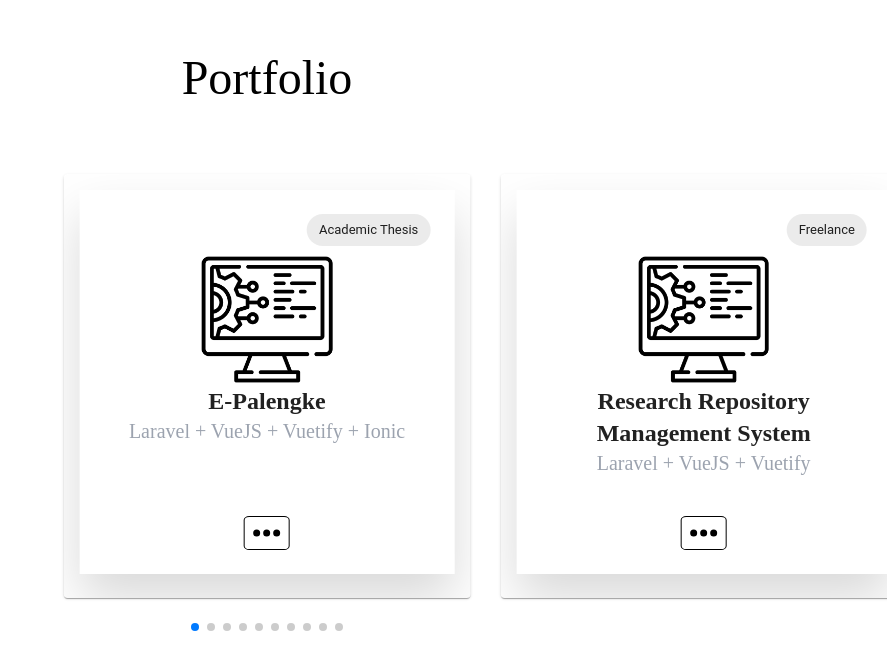
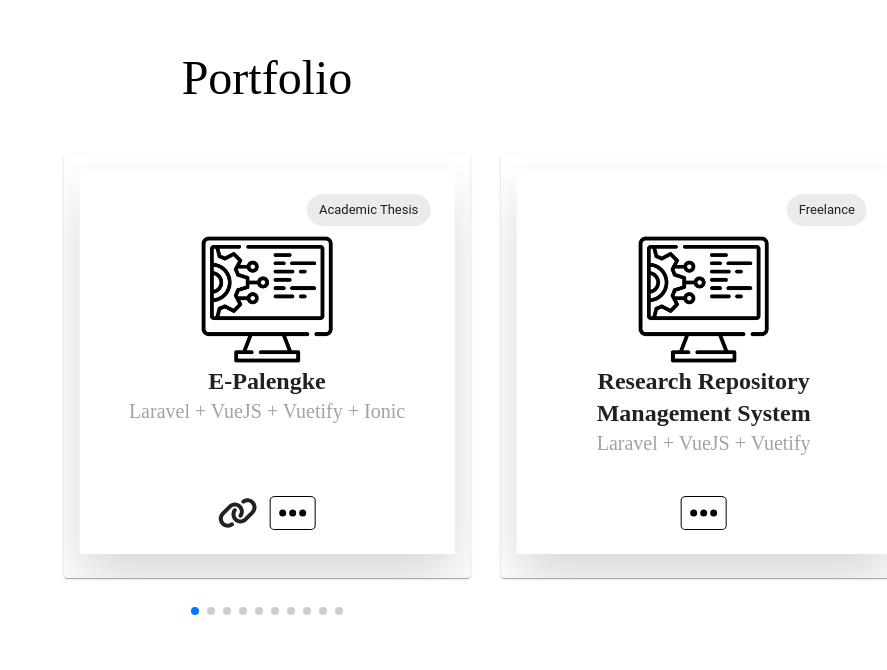
Before and after one commit to DanerisMendoza/portfolio, a React (Create React App) app: page / in a window 1280 px wide. Shown: the part 766-1436 px from the top of the page, without its empty margins (393-1280 px from the left). Built offline with nearby package versions, Linux system fonts and the light colour scheme.

Commit message:
update portfolio

```diff
--- a/src/views/Portfolio.js
+++ b/src/views/Portfolio.js
@@ -30,7 +30,7 @@
 export default () => {
     const slidesData = [{
         name: "E-Palengke",
-        project_link: "",
+        project_link: "https://epalengke.shop/",
         project_logo: "images/system.png",
         description: "Laravel + VueJS + Vuetify + Ionic",
         long_description: "Nearby e-commerce geolocation and radius based. User can have multiple user role through applying to gain more access, it consist of 4 user role Admin, Seller, Customer and Delivery.",
@@ -245,7 +245,7 @@
                     </DialogContent>
                 </Dialog>
             </React.Fragment>
-            <h2 className="text-5xl text-black text-center mb-6">Portfolio</h2>
+            <h2 className="text-5xl text-black text-center">Portfolio</h2>
             <Swiper
                 slidesPerView={3}
                 spaceBetween={30}
@@ -263,7 +263,7 @@
             >
 
                 {slidesData.map((project, index) => (
-                    <SwiperSlide key={project.name} style={{ height: '65vh', display: 'flex', alignItems: 'center' }} >
+                    <SwiperSlide key={project.name} style={{ height: '33rem', display: 'flex', alignItems: 'center' }} >
                         <Card>
                             <CardContent>
                                 <div className="flex flex-col justify-start bg-white w-full h-96 p-6  m-center  drop-shadow-2xl ">
```
